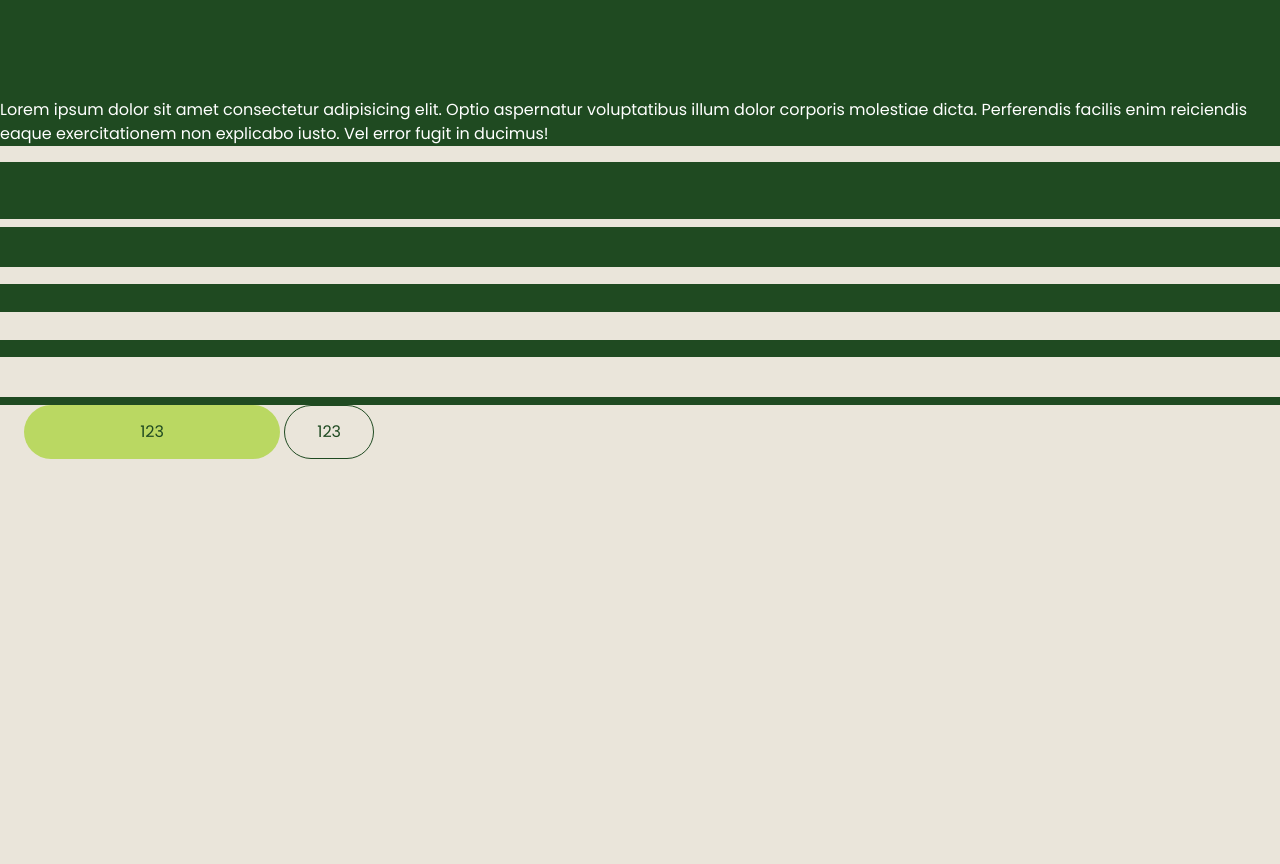
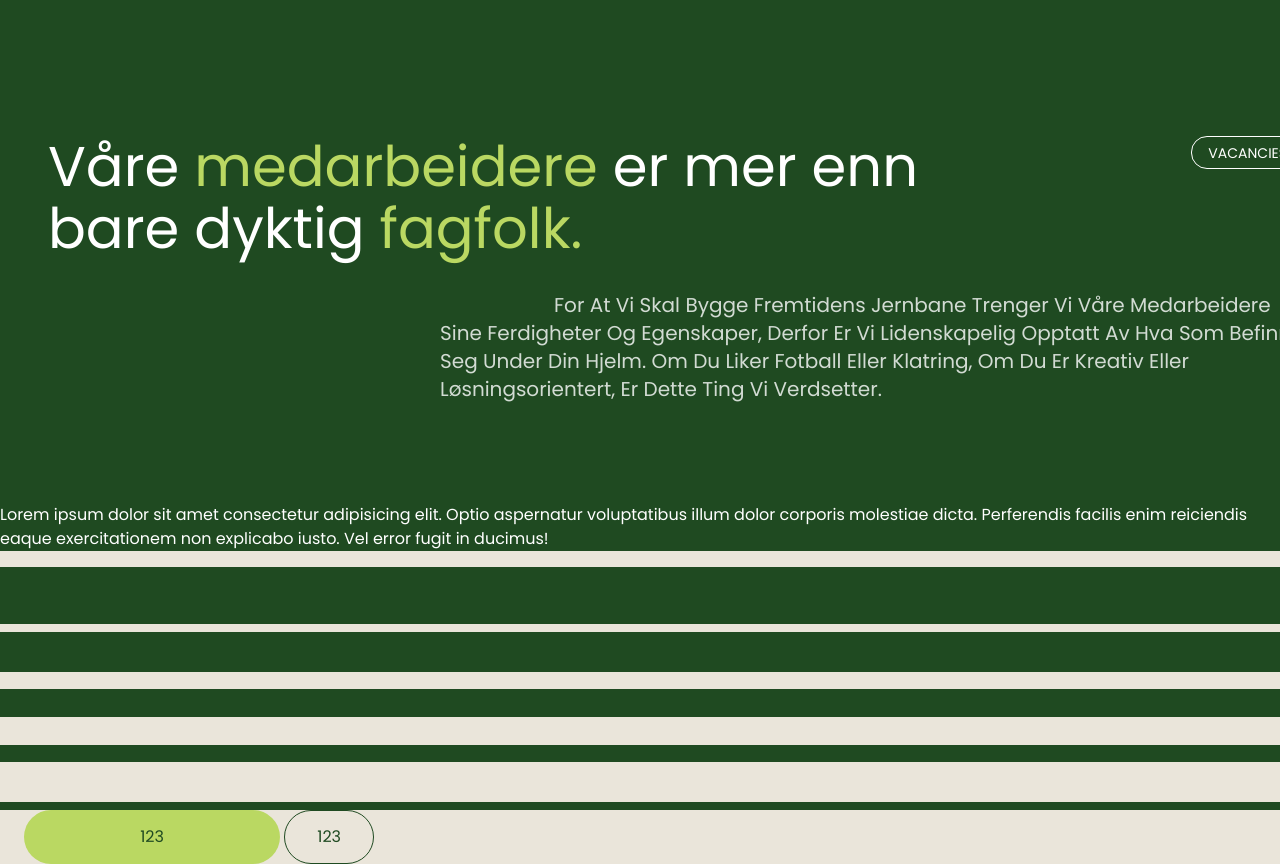
Before and after one commit to adwasar/Baneservice, a website built with webpack: page src/index.html in a window 1280 px wide. Shown: the part 1208-2072 px from the top of the page. Before the commit the page ends 1667 px from the top, so only its background shows below. Built offline with nearby package versions, Linux system fonts and the light colour scheme.

Commit message:
feat: employees desc section

```diff
--- a/src/index.html
+++ b/src/index.html
@@ -54,9 +54,28 @@
         <div class="container">
           <div class="video-section__content">
             <button class="video-section__button">
-              <img class="video-section__svg" src="./assets/icons/play-vector.svg " alt="play">
+              <img class="video-section__svg" src="./assets/icons/play-vector.svg" alt="play">
             </button>
           </div>
+        </div>
+      </section>
+
+      <section class="employees-desc">
+        <div class="container">
+          <div class="employees-desc__content">
+            <div class="employees-desc__header">
+              <h3 class="employees-desc__title">Våre <span class="employees-desc__title_highlight">medarbeidere
+                </span>er
+                mer enn bare dyktig
+                <span class="employees-desc__title_highlight">fagfolk.</span>
+              </h3>
+              <button class="employees-desc__button tertiary-button">Vacancies</button>
+            </div>
+          </div>
+          <p class="employees-desc__text text-xl"> For at vi skal bygge fremtidens jernbane trenger vi våre medarbeidere
+            sine ferdigheter og egenskaper, derfor er vi lidenskapelig opptatt av hva som befinner seg under din hjelm.
+            om du liker fotball eller klatring, om du er kreativ eller løsningsorientert, er dette ting vi verdsetter.
+          </p>
         </div>
       </section>
 
--- a/src/scss/components/_buttons.scss
+++ b/src/scss/components/_buttons.scss
@@ -35,3 +35,22 @@
     color: $bs-dark-green;
   }
 }
+
+.tertiary-button {
+  height: 33px;
+  padding: 8px 16px;
+  color: white;
+  border: 1px solid $white;
+  background-color: transparent;
+  border-radius: 16px;
+  text-transform: uppercase;
+  font-size: 14px;
+  &:hover {
+    background-color: $white;
+    color: $bs-dark-green;
+  }
+  &_white {
+    background-color: $white;
+    color: $bs-svat;
+  }
+}
--- /dev/null
+++ b/src/scss/components/_employees-desc.scss
@@ -0,0 +1,31 @@
+.employees-desc {
+  &__content {
+    margin-top: 138px;
+  }
+
+  &__header {
+    display: flex;
+    justify-content: space-between;
+  }
+
+  &__title {
+    width: 70%;
+    font-weight: 400;
+    padding-left: 24px;
+    &_highlight {
+      color: $bs-light-green;
+    }
+  }
+
+  &__text {
+    position: relative;
+    left: 8px;
+    width: 872px;
+    margin-top: 32px;
+    margin-left: auto;
+    line-height: 140%;
+    text-indent: 114px;
+    text-transform: capitalize;
+    color: $green-200;
+  }
+}
--- a/src/scss/main.scss
+++ b/src/scss/main.scss
@@ -9,3 +9,4 @@
 @import 'components/header';
 @import 'components/hero';
 @import 'components/video-section';
+@import 'components/employees-desc';
```
